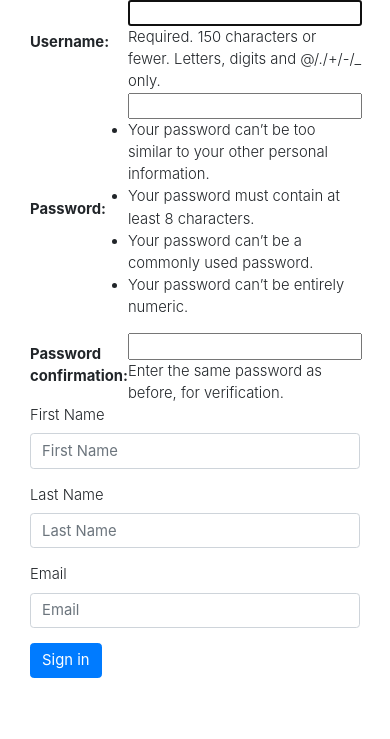
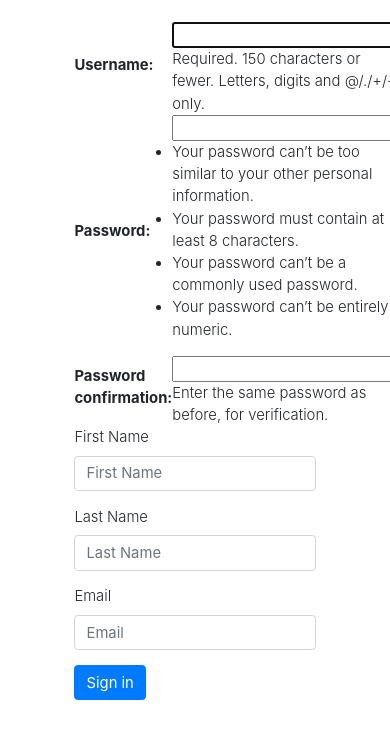
Before and after one commit to tvilla0000/Tasty, a Django app: page /accounts/signup in a window 390 px wide; the page is wider, and only the part inside the window is pictured. Shown: the part 52-791 px from the top of that part. Run offline with Django 3.2, Linux system fonts and the light colour scheme; some libraries are stand-ins or nearby versions.

Commit message:
add media query

```diff
--- a/main/static/css/index.css
+++ b/main/static/css/index.css
@@ -34,11 +34,27 @@ body {
     justify-content: space-around;
     margin: 2rem;
 }
+@media only screen and (max-width: 768px) {
+    .res-detail {
+        flex-direction: column;
+        align-items: center;
+    }
+}
 
 .res-img {
     max-width: 20rem;
+    max-height: 20rem;
 }
 
+.signup {
+    padding: 2rem 15rem;
+}
+
+@media only screen and (max-width: 992px) {
+    .signup {
+        padding: 1.5rem 3rem;
+    }
+}
 
 .login {
     text-align: center;
--- a/main/templates/registration/signup.html
+++ b/main/templates/registration/signup.html
@@ -1,7 +1,7 @@
 {% extends 'main/base.html' %}
 {% block content %}
 
-<div>
+<div class="signup">
     {% if error_message %}
     <p class="red-text">
         {{ error_message }}
```
